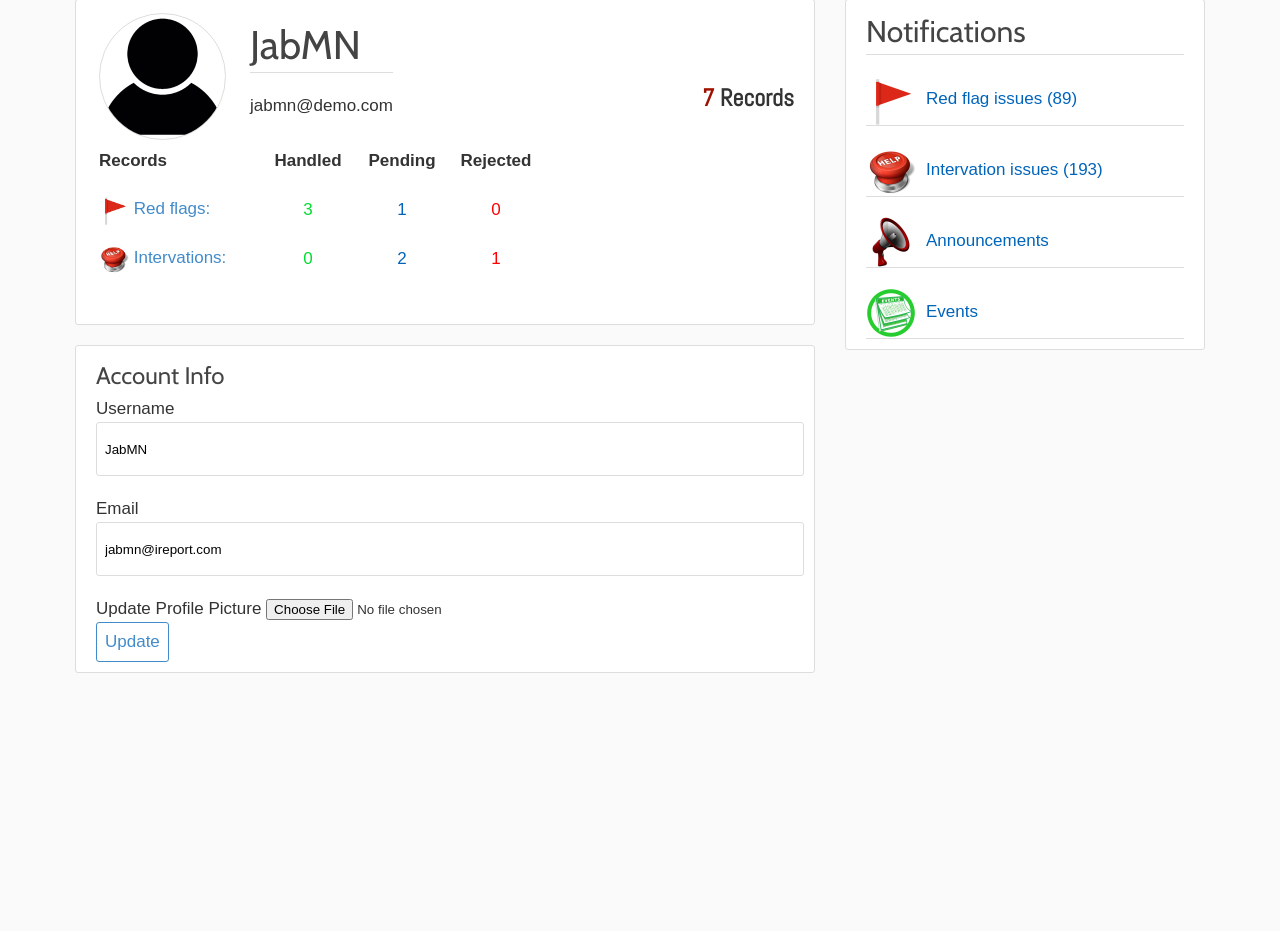
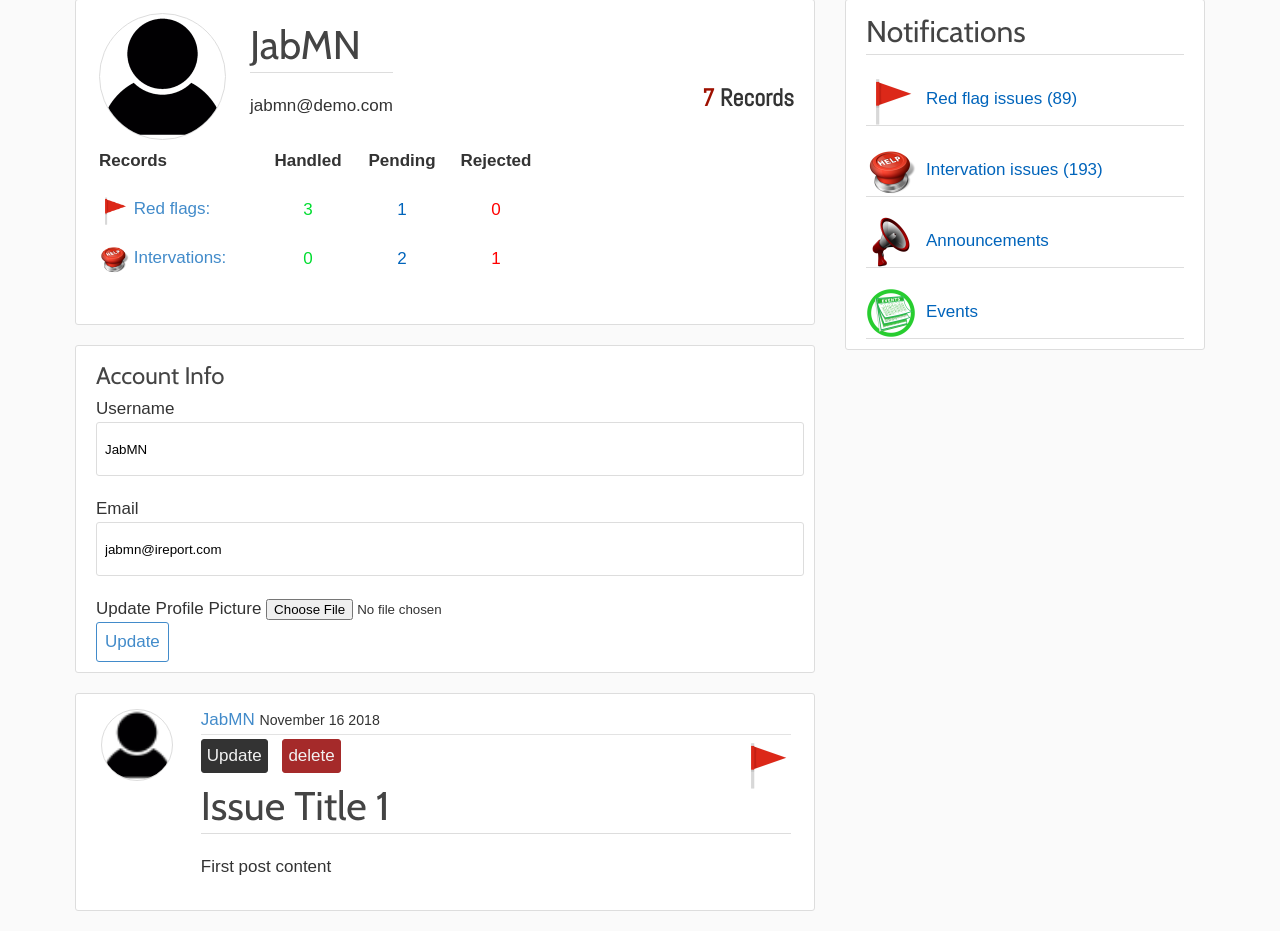
Before and after one commit to Cena-JM/iReporter, a Flask app: page /account in a window 1280 px wide. Shown: the part 101-1032 px from the top of the page. Before the commit the page ends 774 px from the top, so only its background shows below. Run offline with Flask 2, Linux system fonts and the light colour scheme; some libraries are stand-ins or nearby versions.

Commit message:
Update account.html

```diff
--- a/iReporter/templates/account.html
+++ b/iReporter/templates/account.html
@@ -80,4 +80,32 @@
         </div>
     </form>
 </div>
+<article class="content-section">
+    <table>
+        <tr>
+            <td class="profile-section">
+                <div class="center-image">
+                    <img class="profile-pix pf-small" src="../static/profile_pictures/default-pf-small.png">
+                </div>
+            </td>
+            <td class="body-section">
+                <div class="issue-metadata">
+                    <a class="issue-author" href="{{ url_for('account') }}">JabMN</a>
+                    <small class="text-muted">November 16 2018</small>
+                </div>
+                <div class="update-buttons">
+                    <span class="f-left">
+                        <button class="button filled-btn update-btn" onclick="functionAlert();">Update</button>
+                        <button class="button filled-btn delete-btn" onclick="functionAlert();">delete</button>
+                    </span>
+                    <span class="f-right">
+                        <a onclick="functionAlert();"><img src="../static/images/flag.png"></a>
+                    </span>
+                </div>
+                <h2><a class="issue-title" onclick="functionAlert();">Issue Title 1</a></h2>
+                <p class="issue-content">First post content</p>
+            </td>
+        </tr>
+    </table>
+</article>
 {% endblock content %}
```
